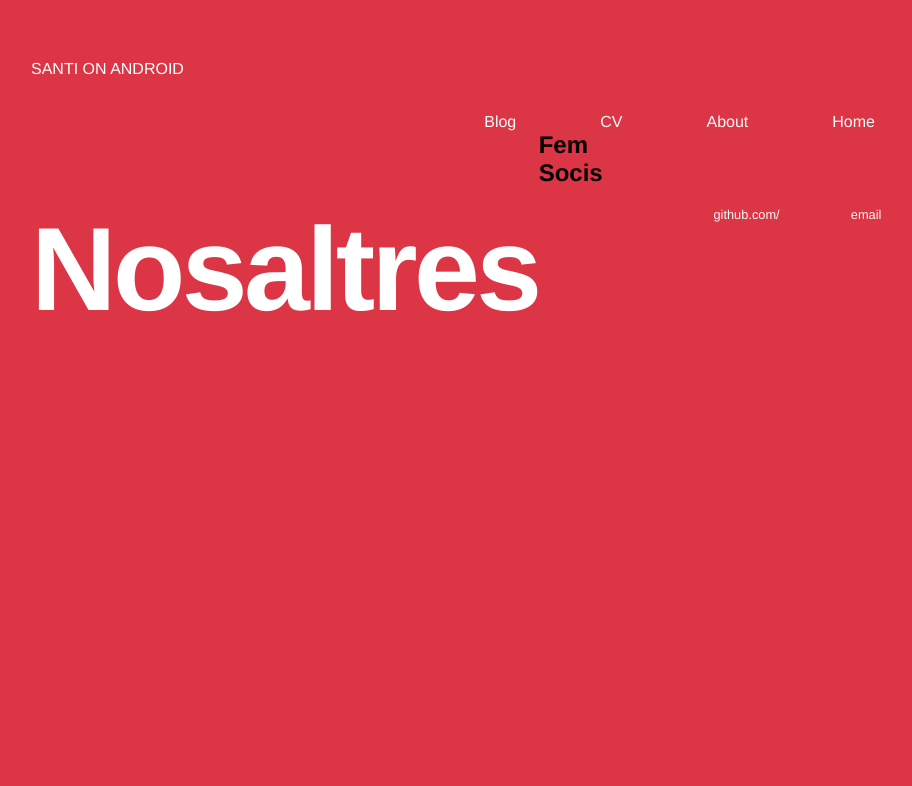
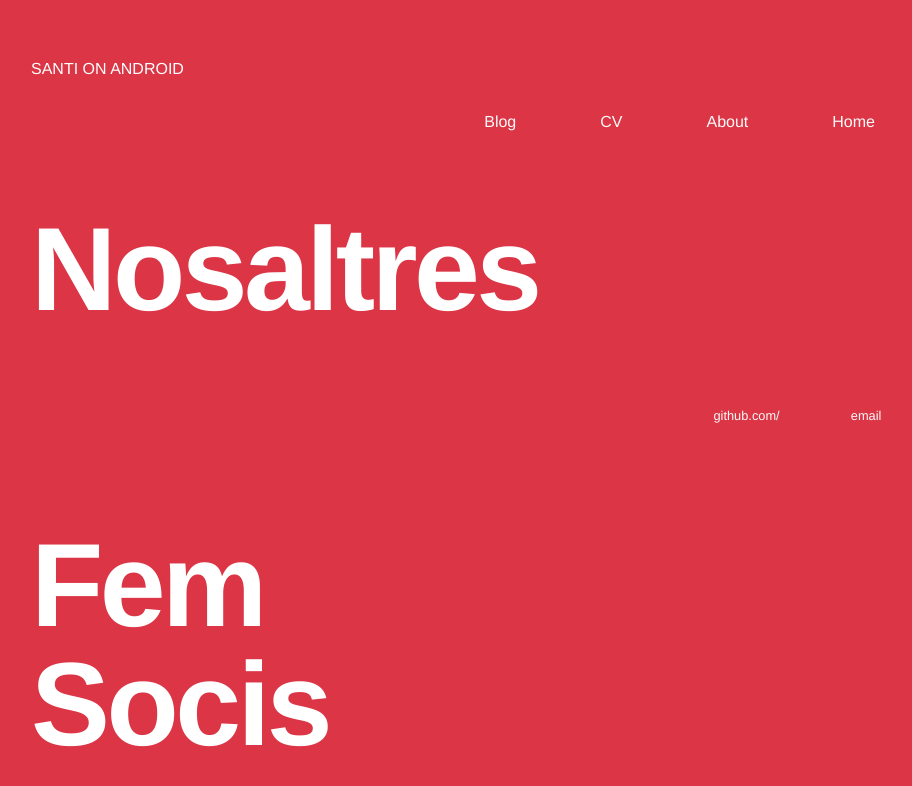
Before and after one commit to SantiOnAndroid/SantiOnAndroid.github.io, a Jekyll site: the page built from index.html, in a window 1280 px wide. Shown: the top 786 px of the page, without its empty margins (161-1073 px from the left). Built offline with Jekyll 4.4.1, drawn with Linux system fonts in a browser that asks for light colours; some web fonts are replaced.

Commit message:
modificant titolj

```diff
--- a/index.html
+++ b/index.html
@@ -4,5 +4,5 @@ title: Santi on Android
 ---
 <div class="blurb">
 	<h1>Nosaltres</h1>
-	<h2>Fem <br> Socis </h2>
+	<p>Fem <br> Socis </p>
 </div><!-- /.blurb -->
```
